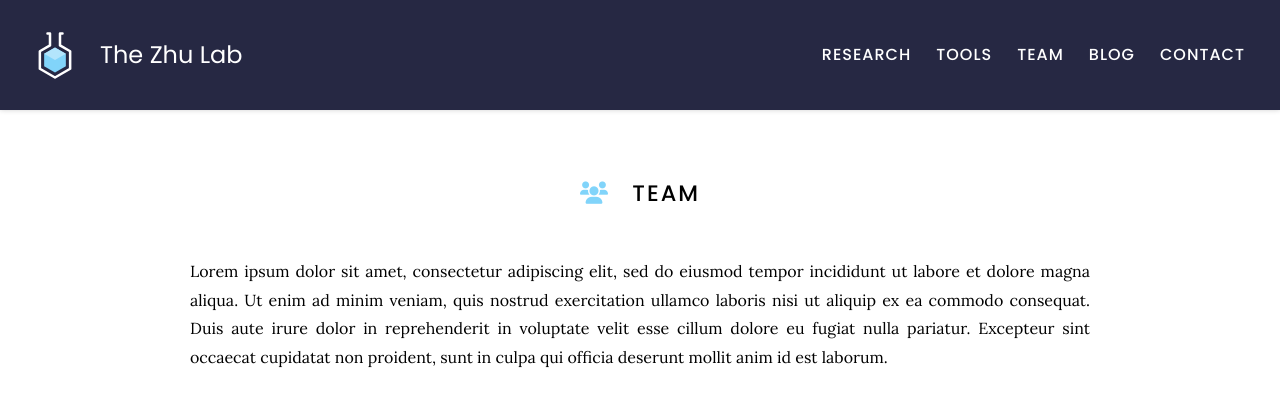
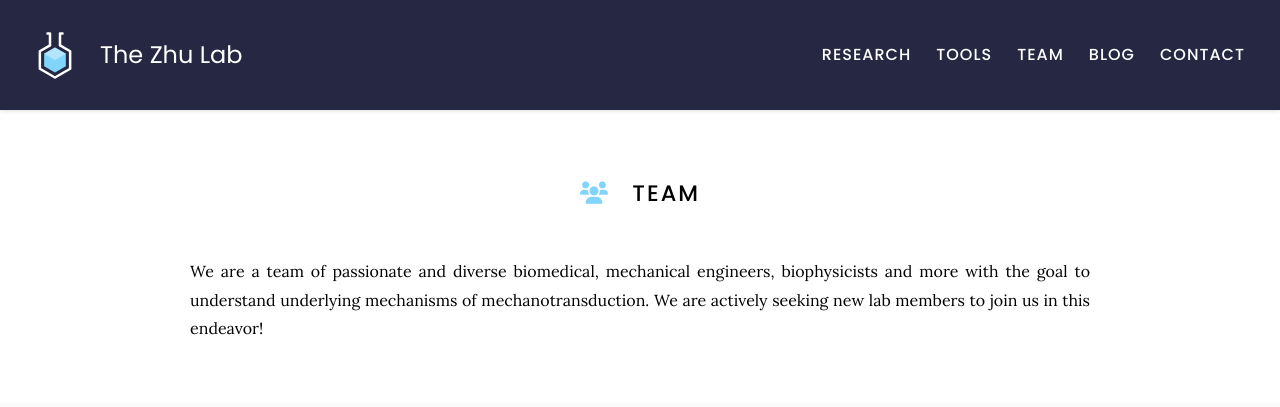
Before and after one commit to theZhuLab/zhu_lab_website, a Jekyll site: the page built from team/index.md, in a window 1280 px wide and 900 px high, cut to the strip 0-479 px from the top of the window. Shown: the top 407 px of the strip. Built offline with Jekyll 4.4.1, drawn with Linux system fonts in a browser that asks for light colours.

Commit message:
Update index.md

```diff
--- a/team/index.md
+++ b/team/index.md
@@ -7,10 +7,7 @@ nav:
 
 # <i class="fas fa-users"></i>Team
 
-Lorem ipsum dolor sit amet, consectetur adipiscing elit, sed do eiusmod tempor incididunt ut labore et dolore magna aliqua.
-Ut enim ad minim veniam, quis nostrud exercitation ullamco laboris nisi ut aliquip ex ea commodo consequat.
-Duis aute irure dolor in reprehenderit in voluptate velit esse cillum dolore eu fugiat nulla pariatur.
-Excepteur sint occaecat cupidatat non proident, sunt in culpa qui officia deserunt mollit anim id est laborum.
+We are a team of passionate and diverse biomedical, mechanical engineers, biophysicists and more with the goal to understand underlying mechanisms of mechanotransduction. We are actively seeking new lab members to join us in this endeavor!
 
 {% include section.html %}
 
```
